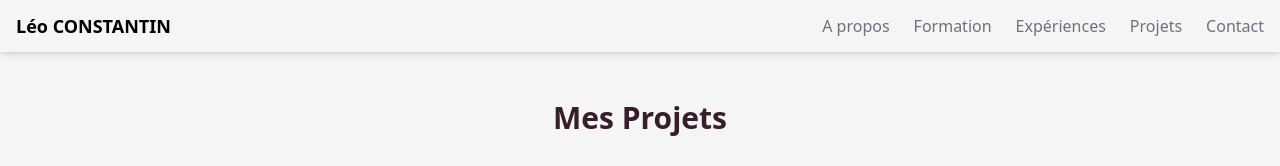
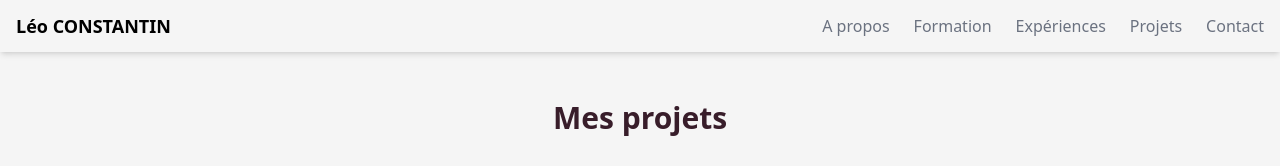
Before and after one commit to ConstantinLeo/portfolio, a React (Vite) app: page /portfolio/projects in a window 1280 px wide. Shown: the top 166 px of the page. Built offline with nearby package versions, Linux system fonts and the light colour scheme.

Commit message:
feat: Modification du titre

```diff
--- a/src/pages/Projects.jsx
+++ b/src/pages/Projects.jsx
@@ -8,7 +8,7 @@ function Projects() {
             <section className="py-12 bg-white-smoke">
                 <div className="container mx-auto px-4">
                     <h2 className="text-3xl font-bold text-dark-purple mb-8 text-center">
-                        Mes Projets
+                        Mes projets
                     </h2>
                     <div className="grid grid-cols-1 md:grid-cols-3 gap-8">
                         <Link
```
